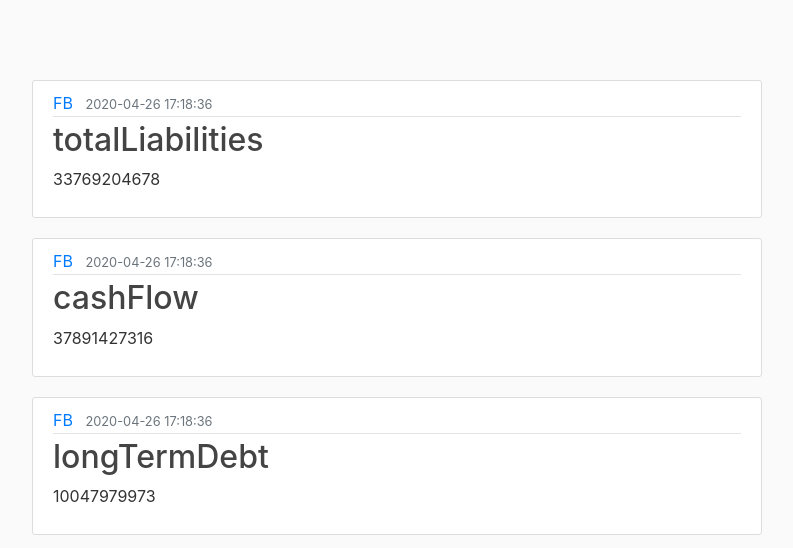
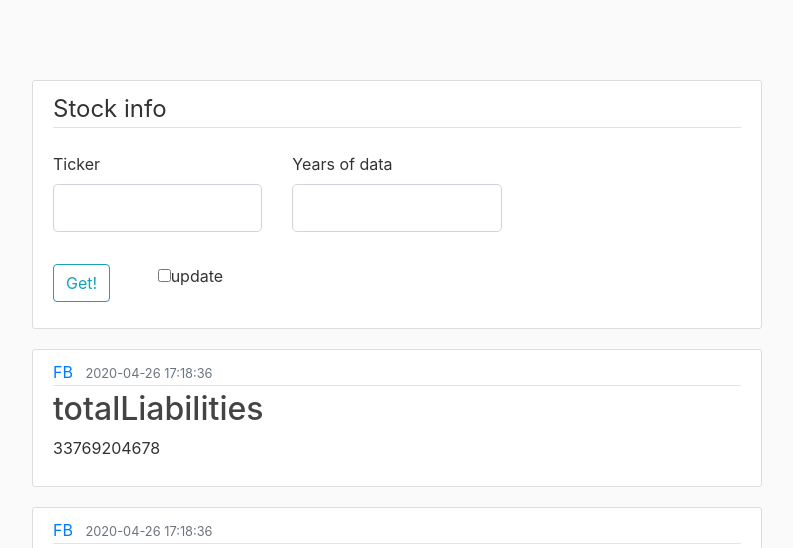
Before and after one commit to luciangutu/iexcloud-financials, a Flask app: page / in a window 1280 px wide. Shown: the top 548 px of the page, without its empty margins (53-846 px from the left). Run offline with Flask 2, Linux system fonts and the light colour scheme; data comes from the database, SQL or seed files in the repository; both versions use the stored data as it was after the commit; some libraries are stand-ins or nearby versions.

Commit message:
More Flask stuff and DB update

```diff
--- a/financials/forms.py
+++ b/financials/forms.py
@@ -1,10 +1,10 @@
 from flask_wtf import FlaskForm
 from wtforms import StringField, SubmitField
 from wtforms.validators import DataRequired, Length, ValidationError
-from financials.models import Ticker
 
 
 class HomeForm(FlaskForm):
     ticker = StringField('Ticker', validators=[DataRequired(), Length(min=1, max=5)])
     years_behind = StringField('Years of data')
     submit = SubmitField('Get!')
+    update = SubmitField('Update Data')
--- a/financials/models.py
+++ b/financials/models.py
@@ -1,14 +1,14 @@
-from datetime import datetime
 from financials import db
 from sqlalchemy.sql import func
+import datetime
 
 
 class Ticker(db.Model):
     id = db.Column(db.Integer, primary_key=True)
     stock = db.Column(db.String(5), nullable=False)
     key = db.Column(db.String(120), nullable=False)
-    value = db.Column(db.Integer, nullable=False)
-    date_posted = db.Column(db.DateTime(timezone=True), nullable=False, server_default=func.now())
+    value = db.Column(db.Integer, nullable=True)
+    date_posted = db.Column(db.DateTime(timezone=True), nullable=False, onupdate=datetime.datetime.now, server_default=func.now())
     fy = db.Column(db.String(4), nullable=False)
 
     def __repr__(self):
--- a/financials/routes.py
+++ b/financials/routes.py
@@ -2,15 +2,51 @@ from flask import render_template, url_for, flash, redirect, request
 from financials import app, db
 from financials.forms import HomeForm
 from financials.models import Ticker
+from credentials import url, token
+from datetime import datetime
+import requests
+import re
+import json
 
 
 @app.route('/', methods=['GET', 'POST'])
 def home():
     form = HomeForm()
     if form.validate_on_submit():
-        # ticker = Ticker.query.get_or_404(form.ticker.data)
-        ticker = Ticker.query.all()
-        return redirect(url_for('home'))
+        ticker = Ticker.query.filter_by(stock=form.ticker.data).all()
+        # make a list if it's only one element
+        if not isinstance(ticker, list):
+            ticker = [ticker]
+
+        # update SQLite if checkbox is present
+        if 'update' in request.form:
+            financials = ['financials', 'balance-sheet', 'cash-flow', 'income']
+            for f in financials:
+                # https://sandbox.iexapis.com/stable/stock/IBM/financials/2?token=Tsk_974c2b98c67e47f5b92bd7d6cfe869c0&period=annual
+                full_url = url + "/stable/stock/" + form.ticker.data + "/" + f + "/" + form.years_behind.data + \
+                           "?token=" + token + "&period" + "=annual"
+                # make the request
+                s = requests.Session()
+                r = s.get(full_url)
+
+                json_data = json.loads(r.text)
+
+                # don't show the following data
+                dont_display = ['currency', 'fiscalDate', 'reportDate']
+
+                # remove non alphanumeric characters (url has balance-sheet, but the JSON has balancesheet)
+                f = re.sub(r'\W+', '', f)
+                for i in range(int(form.years_behind.data)):
+                    # getting only the year
+                    full_date = json_data[f][i]["fiscalDate"]
+                    short_date = full_date.split('-')[0]
+                    for k, v in json_data[f][i].items():
+                        if k not in dont_display:
+                            new_record = Ticker(stock=form.ticker.data, key=k, value=v, fy=short_date)
+                            db.session.add(new_record)
+            db.session.commit()
+
+        return render_template('home.html', title='Financials', form=form, ticker=ticker)
     elif request.method == 'GET':
         ticker = Ticker.query.all()
     return render_template('home.html', title='Financials', form=form, ticker=ticker)
--- a/financials/temp.py
+++ b/financials/temp.py
@@ -11,7 +11,7 @@ from credentials import url, token
         r = s.get(per_url)
         return r.text
 
-    # get the P/E Ratio from API
+    # get the Earnings per share from API
     def get_ttmeps(symbol):
         eps_url = url + "/stable/stock/" + ticker + "/stats/ttmEPS" + "?token=" + token
         # make the request
--- a/financials/templates/home.html
+++ b/financials/templates/home.html
@@ -1,6 +1,50 @@
 {% extends "layout.html" %}
 {% block content %}
-    {% for ticker in ticker %}
+    <div class="content-section">
+        <form method="POST" action="" enctype="multipart/form-data">
+            {{ form.hidden_tag() }}
+            <fieldset class="form-group">
+                <legend class="border-bottom mb-4">Stock info</legend>
+                <div class="form-group row">
+                    <div class="col-sm-4">
+                        {{ form.ticker.label(class="form-control-label") }}
+                        {% if form.ticker.errors %}
+                            {{ form.ticker(class="form-control form-control-lg is-invalid") }}
+                            <div class="invalid-feedback">
+                                {% for error in form.ticker.errors %}
+                                    <span>{{ error }}</span>
+                                {% endfor %}
+                            </div>
+                        {% else %}
+                            {{ form.ticker(class="form-control form-control-lg") }}
+                        {% endif %}
+                    </div>
+                    <div class="col-sm-4">
+                        {{ form.years_behind.label(class="form-control-label") }}
+                        {% if form.years_behind.errors %}
+                            {{ form.years_behind(class="form-control form-control-lg is-invalid") }}
+                            <div class="invalid-feedback">
+                                {% for error in form.years_behind.errors %}
+                                    <span>{{ error }}</span>
+                                {% endfor %}
+                            </div>
+                        {% else %}
+                            {{ form.years_behind(class="form-control form-control-lg") }}
+                        {% endif %}
+                    </div>
+                </div>
+            </fieldset>
+            <div class="form-group row">
+                <div class="col-sm-2">
+                    {{ form.submit(class="btn btn-outline-info") }}
+                </div>
+                <div class="checkbox">
+                 <label><input type="checkbox" name="update" value="">update</label>
+                </div>
+            </div>
+        </form>
+    </div>
+    {% for ticker in ticker if ticker %}
         <article class="media content-section">
           <div class="media-body">
             <div class="article-metadata">
```
Also changed, not shown: README.md, financials/financials.db.
